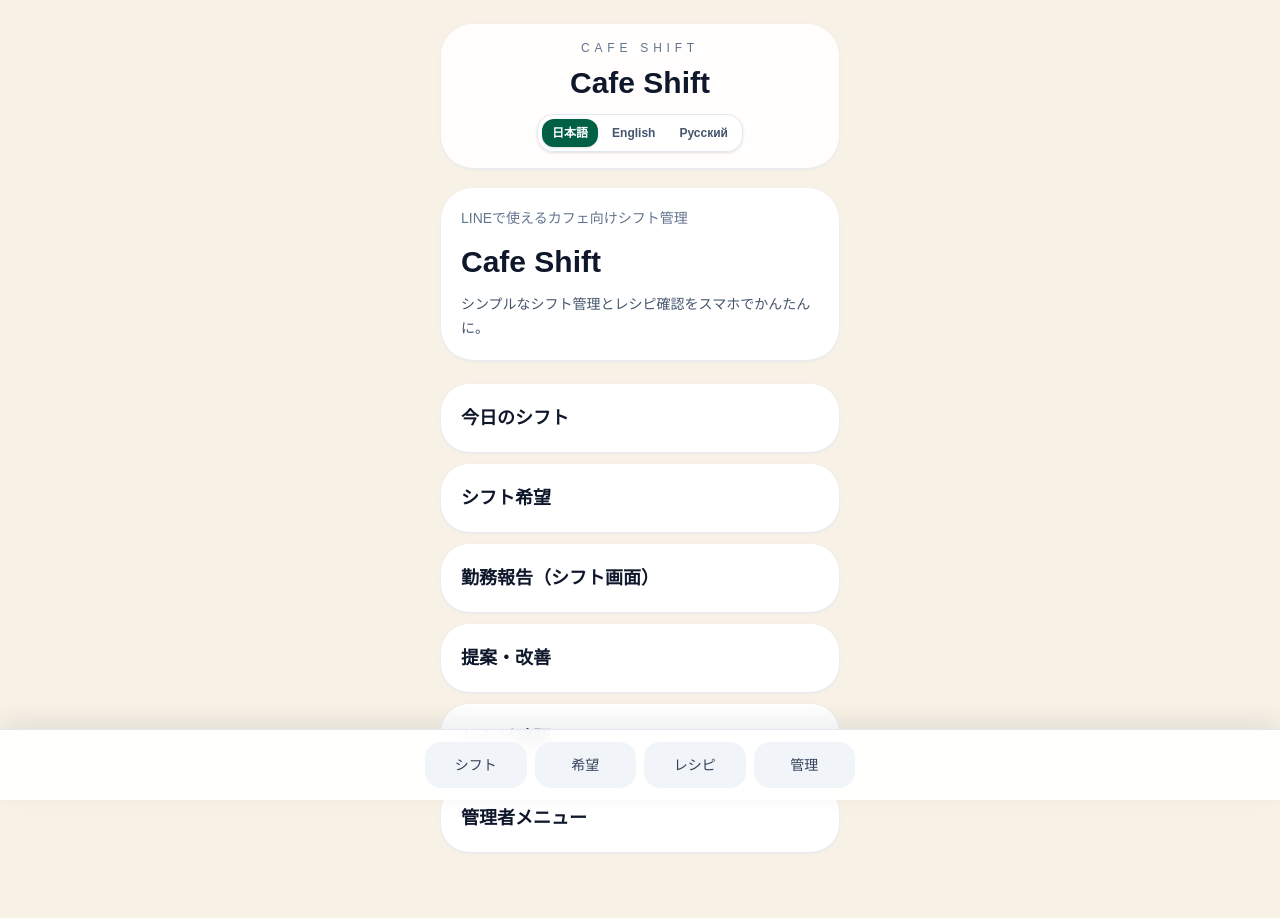
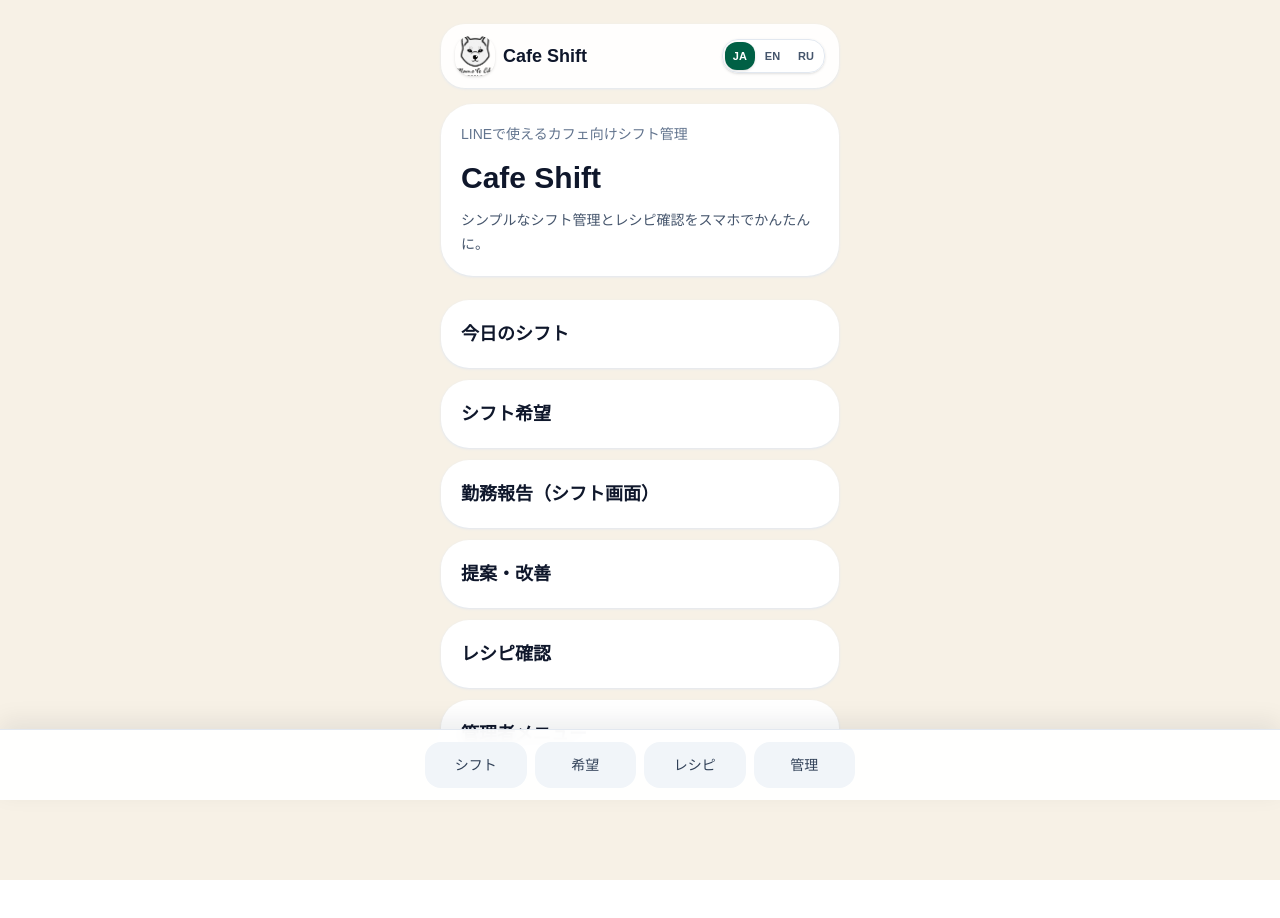
Before and after one commit to tantik/cafe-shift, a Next.js app: page / in a window 1280 px wide. Shown: the top 918 px of the page. After the commit the page ends 880 px from the top, so only its background shows below. Built offline with nearby package versions, Linux system fonts and the light colour scheme.

Commit message:
Make app header compact with logo and language switcher

```diff
--- a/src/components/app-shell.tsx
+++ b/src/components/app-shell.tsx
@@ -1,7 +1,10 @@
 import type { ReactNode } from "react";
+import Image from "next/image";
+import Link from "next/link";
 import LanguageSwitcher from "@/components/language-switcher";
 import MobileNav from "@/components/mobile-nav";
 import { I18nProvider } from "@/lib/i18n/use-i18n";
+import logo from "@/logo.png";
 
 export default function AppShell({
   children,
@@ -16,12 +19,21 @@
     <I18nProvider>
       <div className="min-h-screen bg-[#f7f1e6] text-slate-900">
         <div className={`mx-auto flex min-h-screen flex-col pb-24 pt-6 ${widthClass}`}>
-          <header className="mb-5 rounded-[2rem] bg-white/90 px-5 py-4 text-center shadow-sm shadow-slate-200 backdrop-blur-sm">
-            <div className="flex flex-col items-center gap-3">
-              <div>
-                <p className="text-xs uppercase tracking-[0.4em] text-slate-500">Cafe Shift</p>
-                <h1 className="mt-2 text-3xl font-semibold leading-tight">Cafe Shift</h1>
-              </div>
+          <header className="mb-4 rounded-3xl bg-white/90 px-3.5 py-3 shadow-sm shadow-slate-200 backdrop-blur-sm">
+            <div className="flex items-center justify-between gap-3">
+              <Link
+                href="/"
+                className="flex min-w-0 items-center gap-2 rounded-2xl focus-visible:outline-none focus-visible:ring-2 focus-visible:ring-emerald-600 focus-visible:ring-offset-2"
+                aria-label="Cafe Shift home"
+              >
+                <Image
+                  src={logo}
+                  alt="Cafe Shift"
+                  className="h-9 w-9 rounded-2xl object-cover shadow-sm sm:h-10 sm:w-10"
+                  priority
+                />
+                <span className="truncate text-base font-semibold leading-tight text-slate-900 sm:text-lg">Cafe Shift</span>
+              </Link>
               <LanguageSwitcher />
             </div>
           </header>
--- a/src/components/language-switcher.tsx
+++ b/src/components/language-switcher.tsx
@@ -4,26 +4,33 @@
 import type { AppLanguage } from "@/lib/i18n/types";
 
 const languageOptions: AppLanguage[] = ["ja", "en", "ru"];
+const shortLabels: Record<AppLanguage, string> = {
+  ja: "JA",
+  en: "EN",
+  ru: "RU",
+};
 
 export default function LanguageSwitcher() {
   const { language, setLanguage, t } = useI18n();
 
   return (
-    <div className="inline-flex items-center gap-1 rounded-2xl border border-slate-200 bg-white/90 p-1 shadow-sm">
+    <div className="inline-flex shrink-0 items-center gap-0.5 rounded-2xl border border-slate-200 bg-white/90 p-0.5 shadow-sm">
       <span className="sr-only">{t("language.label")}</span>
       {languageOptions.map((option) => (
         <button
           key={option}
           type="button"
           onClick={() => setLanguage(option)}
-          className={`rounded-xl px-2.5 py-1.5 text-xs font-semibold transition ${
+          className={`rounded-xl px-2 py-1.5 text-[11px] font-bold transition ${
             language === option
               ? "bg-emerald-800 text-white shadow-sm"
               : "text-slate-600 hover:bg-slate-100"
           }`}
           aria-pressed={language === option}
+          aria-label={t(`language.${option}`)}
+          title={t(`language.${option}`)}
         >
-          {t(`language.${option}`)}
+          {shortLabels[option]}
         </button>
       ))}
     </div>
```
Also changed, not shown: src/logo.png (added).
